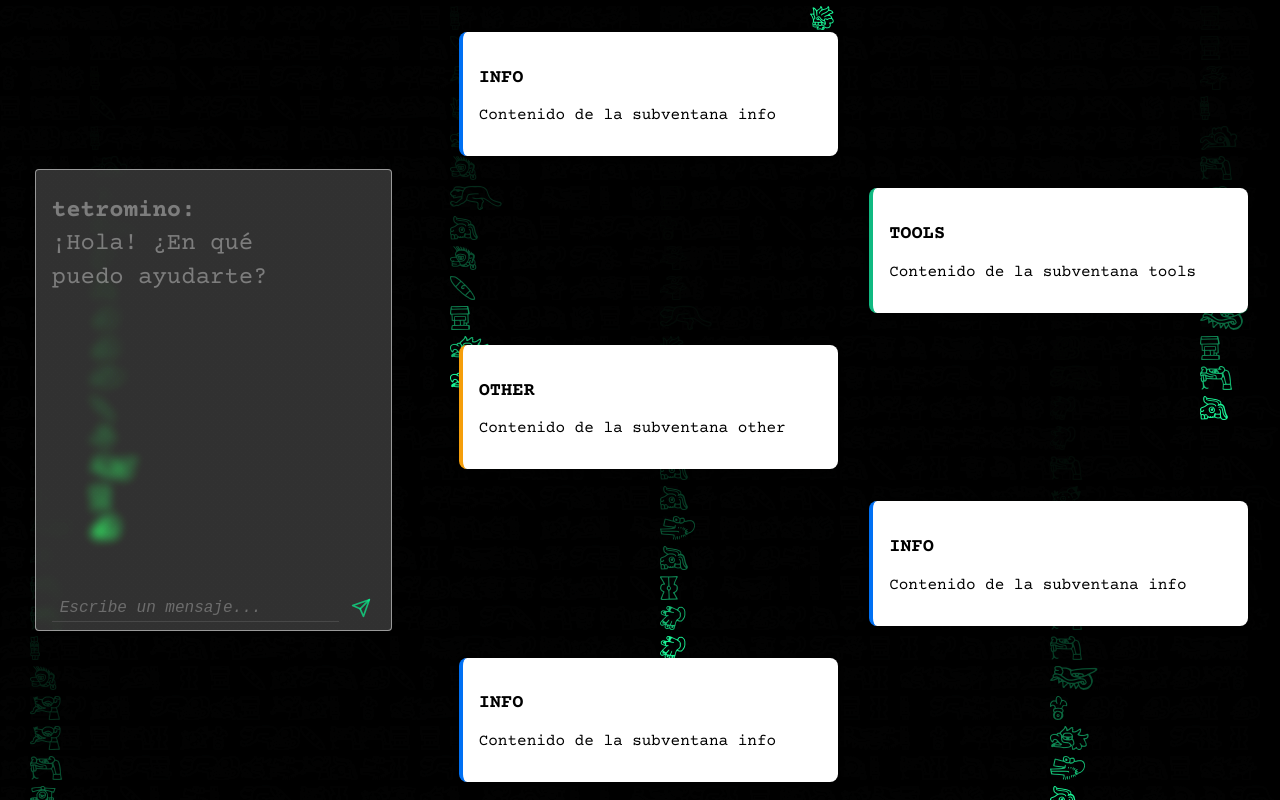
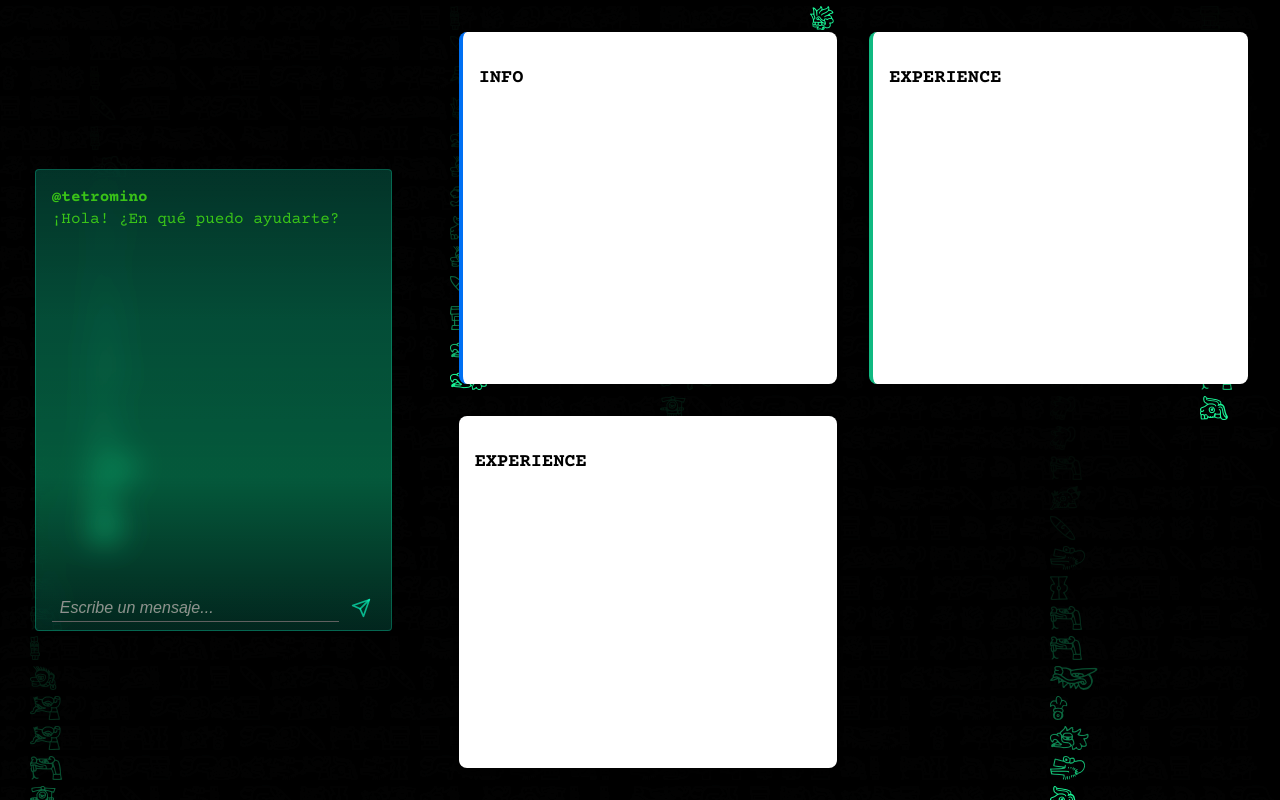
Before and after one commit to eml-bin/eml.run, a Next.js app: page / in a window 1280 px wide. Built offline with nearby package versions, Linux system fonts and the light colour scheme.

Commit message:
Window Chat v.1.0.1

```diff
--- a/src/app/globals.css
+++ b/src/app/globals.css
@@ -5,17 +5,38 @@
   --white-rgba-20: rgba(255, 255, 255, 0.2);
   --black-rgba-90: rgba(0, 0, 0, 0.9);
   --black-rgb: rgb(40, 40, 40);
+  --tearsgreen-rgba-25: rgba(9, 244, 142, 0.25);
   --tearsgreen-rgba-65: rgba(9, 244, 142, 0.65);
   --tearsgreen-rgba-75: rgba(9, 244, 142, 0.75);
   --tearsgreen-rgba-85: rgba(9, 244, 142, 0.85);
   --tearsgreen-rgba-95: rgba(9, 244, 142, 0.95);
   --tearsgreen-rgb: rgb(9, 244, 142);
+  --matrix-rgba-70: rgba(58, 246, 11, 0.7);
+  --matrix-rgb: rgb(58, 246, 11);
 
-  --agent-color: #ffeb3b;
-  --guest-color: #4caf50;
-  --bubble-bg: rgba(0, 0, 0, 0.6);
-  --bubble-radius: 0.5rem;
-  --glow-size: 8px;
+  --glass-rosa-1: rgba(230, 30, 120, 0.25);
+  --glass-rosa-2: rgba(140, 10, 60, 0.35);
+  --glass-rosa-3: rgba(200, 20, 90, 0.2);
+  --glass-rosa-4: rgba(230, 30, 120, 0.1);
+
+  --glass-naranja-1: rgba(255, 110, 10, 0.25);
+  --glass-naranja-2: rgba(180, 60, 0, 0.35);
+  --glass-naranja-3: rgba(220, 90, 20, 0.2);
+  --glass-naranja-4: rgba(255, 110, 10, 0.1);
+
+  --glass-amarillo-1: rgba(255, 200, 0, 0.25);
+  --glass-amarillo-2: rgba(180, 140, 0, 0.35);
+  --glass-amarillo-3: rgba(230, 170, 20, 0.2);
+  --glass-amarillo-4: rgba(255, 200, 0, 0.1);
+
+  --glass-azul-1: rgba(0, 180, 170, 0.25);
+  --glass-azul-2: rgba(0, 100, 90, 0.35);
+  --glass-azul-3: rgba(0, 140, 130, 0.2);
+  --glass-azul-4: rgba(0, 180, 170, 0.1);
+
+  --glass-blur: blur(12px);
+  --glass-border: 1px solid rgba(255, 255, 255, 0.15);
+  --glass-radius: 16px;
 }
 
 @media (prefers-color-scheme: dark) {
@@ -47,6 +68,20 @@ body {
   background-color: var(--tearsgreen-rgba-65);
 }
 
+.neon-ef {
+  animation: pulse-off 5s infinite ease-in-out;
+}
+
+@keyframes pulse-off {
+  0%,
+  100% {
+    filter: brightness(1.45);
+  }
+  50% {
+    filter: brightness(0.85);
+  }
+}
+
 @font-face {
   font-family: "aztek";
   src: url("/aztek.ttf") format("truetype");
--- a/src/app/page.module.css
+++ b/src/app/page.module.css
@@ -54,7 +54,7 @@
   .windows {
     grid-area: windows;
     display: grid;
-    grid-template-columns: 1fr;
+    grid-template-columns: repeat(2, 1fr);
     gap: 2rem;
     padding: 2rem;
     height: 100vh;
--- a/src/app/page.tsx
+++ b/src/app/page.tsx
@@ -2,22 +2,25 @@ import styles from "./page.module.css";
 import ChatWindow from "@/components/ChatWindow/Component";
 import DesktopWindow from "@/components/desktop/DesktopWindow/Component";
 import MobileInfoCard from "@/components/mobile/MobileInfoCard/Component";
-
-interface WindowConfig {
-  id: string;
-  type: "info" | "tools" | "other";
-}
+import { WindowProps } from "@/interfaces";
 
 export default function Home() {
-  const windows: WindowConfig[] = [
-    { id: "1", type: "info" },
-    { id: "2", type: "tools" },
-    { id: "3", type: "other" },
-    { id: "4", type: "info" },
-    { id: "5", type: "info" },
-    { id: "6", type: "info" },
-    { id: "7", type: "info" },
-    { id: "8", type: "info" },
+  const windowsData: WindowProps[] = [
+    {
+      title: "Info",
+      content: <div>info</div>,
+      style: "info",
+    },
+    {
+      title: "Experience",
+      content: <div>tools</div>,
+      style: "tools",
+    },
+    {
+      title: "Experience",
+      content: <div>exp</div>,
+      style: "exp",
+    },
   ];
 
   return (
@@ -35,12 +38,10 @@ export default function Home() {
       {/* Contenedor Ventanas (solo escritorio) */}
 
       <div className={styles.windows}>
-        {windows.map((w, index) => (
-          <DesktopWindow
-            key={w.id}
-            type={w.type}
-            position={index % 2 === 0 ? "left" : "right"}
-          />
+        {windowsData.map((win, idx) => (
+          <DesktopWindow key={idx} title={win.title} style={win.style}>
+            {win.content}
+          </DesktopWindow>
         ))}
       </div>
     </div>
--- a/src/components/ChatWindow/ChatWindow.module.css
+++ b/src/components/ChatWindow/ChatWindow.module.css
@@ -6,27 +6,18 @@
   position: relative;
   overflow: hidden;
 
-  background: rgba(230, 230, 230, 0.2);
-  backdrop-filter: blur(5px) saturate(250%);
-  -webkit-backdrop-filter: blur(5px) saturate(250%);
-
-  border: 1px solid rgba(255, 255, 255, 0.5);
-
-  animation: neon-light 3s infinite alternate ease-in-out;
+  background: linear-gradient(
+    to bottom,
+    rgba(9, 244, 142, 0.2),
+    rgba(9, 220, 130, 0.3),
+    rgba(9, 200, 120, 0.35),
+    rgba(9, 244, 142, 0.15)
+  );
+  backdrop-filter: blur(15px);
+  -webkit-backdrop-filter: blur(15px);
+  border: 1px solid var(--tearsgreen-rgba-25);
   will-change: filter;
   border-radius: 0.25rem;
-}
-
-.chatContainer::after {
-  content: "";
-  position: absolute;
-  inset: 0;
-  pointer-events: none;
-  background: repeating-linear-gradient(
-    to bottom,
-    rgba(0, 0, 0, 0) 0,
-    rgba(0, 0, 0, 0.04) 1px
-  );
 }
 
 .messages {
@@ -38,8 +29,8 @@
 
 .bubbleApp,
 .bubbleUser {
-  max-width: 80%;
-  margin: 0.5rem 0;
+  max-width: 97%;
+  margin-bottom: 1rem;
   background: none;
   padding: 0;
   border: none;
@@ -52,11 +43,12 @@
 .bubbleApp {
   align-self: flex-start;
   margin-left: 1rem;
-  color: rgba(255, 255, 255, 0.35);
+  color: var(--matrix-rgba-70);
   text-align: left;
 }
+
 .bubbleApp::before {
-  content: "tetromino: ";
+  content: "@tetromino";
   font-weight: bold;
   color: inherit;
 }
@@ -64,11 +56,12 @@
 .bubbleUser {
   align-self: flex-end;
   margin-right: 1rem;
-  color: rgba(255, 255, 255, 0.85);
+  color: var(--matrix-rgb);
   text-align: right;
 }
+
 .bubbleUser::before {
-  content: "user: ";
+  content: "@guest";
   font-weight: bold;
   color: inherit;
 }
@@ -88,15 +81,13 @@
   border-bottom: 1px solid #444;
   padding: 0.25rem 0.5rem;
   margin: 0;
-  color: #eee;
-  font-family: "Source Code Pro", monospace;
+  color: var(--matrix-rgb);
   font-size: 1rem;
-  caret-color: #0b93f6;
 }
 
 .input:focus {
   outline: none;
-  border-bottom-color: #3af60b;
+  border-bottom-color: var(--tearsgreen-rgb);
 }
 
 .input::placeholder {
@@ -128,40 +119,11 @@
   }
 
   .bubbleUser {
-    max-width: 95%;
     margin-right: 0.25rem;
   }
 
   .bubbleUser,
   .bubbleApp {
-    font-size: clamp(0.9rem, 2vw, 1.5rem);
+    font-size: clamp(1rem, 1.2vw, 1.2rem);
   }
 }
-
-@keyframes neon-light {
-  0%,
-  100% {
-    filter: brightness(1.05) contrast(1);
-  }
-  40% {
-    filter: brightness(1.15) contrast(1.05);
-  }
-  55% {
-    filter: brightness(1.25) contrast(1.1);
-  }
-  60% {
-    filter: brightness(1.3) contrast(1.1);
-  }
-  80% {
-    filter: brightness(1.1) contrast(1);
-  }
-}
-
-@keyframes scanline {
-  from {
-    background-position: 0 0;
-  }
-  to {
-    background-position: 0 4px;
-  }
-}
--- a/src/components/ChatWindow/Component.tsx
+++ b/src/components/ChatWindow/Component.tsx
@@ -20,7 +20,6 @@ export default function ChatWindow() {
     if (!input.trim()) return;
     setMessages((msgs) => [...msgs, { from: "user", text: input }]);
     setInput("");
-    // aquí podrías disparar la respuesta de la “app”
   };
 
   const endRef = useRef<HTMLDivElement>(null);
@@ -30,7 +29,7 @@ export default function ChatWindow() {
   }, [messages]);
 
   return (
-    <div className={styles.chatContainer}>
+    <div className={`${styles.chatContainer} neon-ef`}>
       <div className={styles.messages}>
         {messages.map((m, i) => (
           <div
@@ -38,7 +37,7 @@ export default function ChatWindow() {
             className={m.from === "app" ? styles.bubbleApp : styles.bubbleUser}
           >
             <br />
-            {m.text}
+            <span>{m.text}</span>
           </div>
         ))}
         <div ref={endRef} />
--- a/src/components/desktop/DesktopWindow/Component.tsx
+++ b/src/components/desktop/DesktopWindow/Component.tsx
@@ -1,16 +1,12 @@
+import { WindowProps } from "@/interfaces";
 import styles from "./DesktopWindow.module.css";
 import clsx from "clsx";
 
-interface Props {
-  type: "info" | "tools" | "other";
-  position: "left" | "right";
-}
-
-export default function DesktopWindow({ type, position }: Props) {
+export default function DesktopWindow({ title, content, style }: WindowProps) {
   return (
-    <div className={clsx(styles.window, styles[position], styles[type])}>
-      <h3>{type.toUpperCase()}</h3>
-      <p>Contenido de la subventana {type}</p>
+    <div className={clsx(styles.window, styles[style])}>
+      <h3>{title.toUpperCase()}</h3>
+      <div>{content}</div>
     </div>
   );
 }
--- a/src/components/desktop/DesktopWindow/DesktopWindow.module.css
+++ b/src/components/desktop/DesktopWindow/DesktopWindow.module.css
@@ -3,17 +3,7 @@
   border-radius: 8px;
   padding: 1rem;
   box-shadow: 0 2px 6px rgba(0, 0, 0, 0.1);
-  box-sizing: border-box;
-}
-
-.left {
-  justify-self: start;
-  width: 48%;
-}
-
-.right {
-  justify-self: end;
-  width: 48%;
+  transition: transform 0.2s ease;
 }
 
 .info {
--- /dev/null
+++ b/src/interfaces.ts
@@ -0,0 +1,7 @@
+import React from "react";
+
+export interface WindowProps {
+  title: string;
+  content: React.ReactNode;
+  style: "info" | "tools" | "exp";
+}
```
